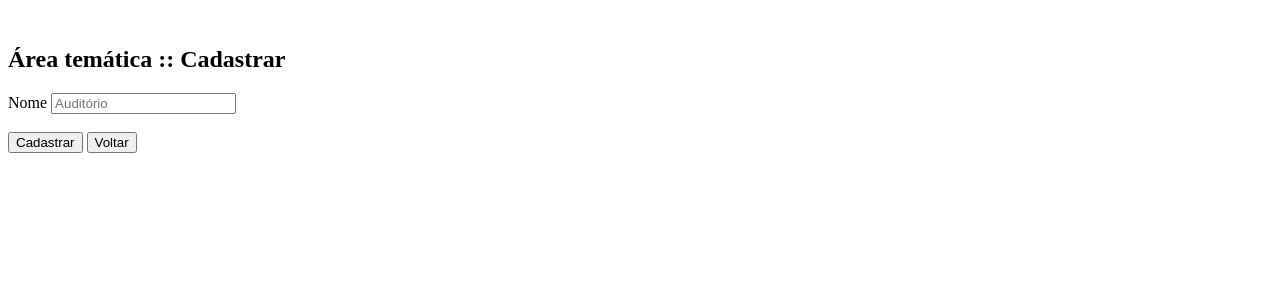
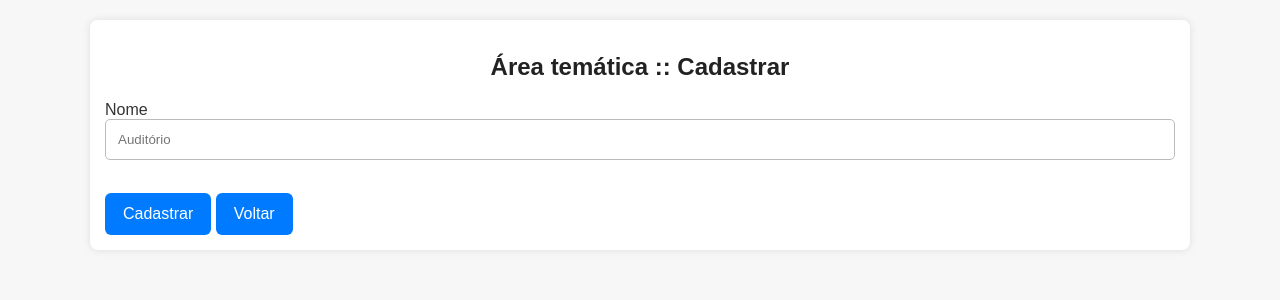
Before and after one commit to V1n1Paz/tarefa_evento, a PHP site: page /pages/area_cadastrar/index.php in a window 1280 px wide. Shown: the top 300 px of the page. Run offline with PHP 8.4, Linux system fonts and the light colour scheme.

Commit message:
CSS adcion

```diff
--- a/pages/area_cadastrar/index.php
+++ b/pages/area_cadastrar/index.php
@@ -5,9 +5,9 @@
     <meta charset="UTF-8">
     <meta name="viewport" content="width=device-width, initial-scale=1.0">
     <title>Área temática :: Cadastrar</title>
+    <link rel="stylesheet" href="../../style.css">
     <?php
     include "../../referencias.php";
-
     ?>
 </head>
 
@@ -28,8 +28,8 @@
 
                         <button class="btn btn-primary" type="submit">Cadastrar</button>
 
-                        <a href="index.php">
-                            <button type="button" class="btn btn-danger" name="btVoltar">
+                        <a href="../../index.php">
+                            <button type="button">
                                 Voltar
                             </button>
                         </a>
--- a/pages/area_editar/index.php
+++ b/pages/area_editar/index.php
@@ -5,6 +5,7 @@
     <meta charset="UTF-8">
     <meta name="viewport" content="width=device-width, initial-scale=1.0">
     <title>Área temática :: Editar</title>
+    <link rel="stylesheet" href="../../style.css">
     <?php
     include "../../referencias.php";
     ?>
--- a/pages/area_listar/index.php
+++ b/pages/area_listar/index.php
@@ -4,6 +4,7 @@
 <head>
     <meta charset="UTF-8">
     <meta name="viewport" content="width=device-width, initial-scale=1.0">
+    <link rel="stylesheet" href="../../style.css">
     <title>Áreas temáticas :: Listar</title>
 
     <?php
--- a/pages/palestra_editar/index.php
+++ b/pages/palestra_editar/index.php
@@ -4,6 +4,7 @@
 <head>
     <meta charset="UTF-8">
     <meta name="viewport" content="width=device-width, initial-scale=1.0">
+    <link rel="stylesheet" href="style.css">
     <title>Palestra :: Editar</title>
     <?php
     include "../../referencias.php";
--- a/pages/palestra_listar/index.php
+++ b/pages/palestra_listar/index.php
@@ -4,6 +4,7 @@
 <head>
     <meta charset="UTF-8">
     <meta name="viewport" content="width=device-width, initial-scale=1.0">
+    <link rel="stylesheet" href="../../style.css">
     <title>Palestras :: Listar</title>
 
     <?php
@@ -92,7 +93,10 @@
 
                     <div class="form-group">
                         <a href="../../index.php">
-                            Voltar
+
+                            <button type="button">
+                                Voltar
+                            </button>
                         </a>
                     </div>
 
--- a/pages/palestra_marcar/index.php
+++ b/pages/palestra_marcar/index.php
@@ -4,6 +4,7 @@
 <head>
     <meta charset="UTF-8">
     <meta name="viewport" content="width=device-width, initial-scale=1.0">
+    <link rel="stylesheet" href="../../style.css">
     <title>Palestra :: Marcar</title>
     <?php
     include "../../referencias.php";
--- a/pages/palestrante_cadastrar/index.php
+++ b/pages/palestrante_cadastrar/index.php
@@ -5,6 +5,7 @@
     <meta charset="UTF-8">
     <meta name="viewport" content="width=device-width, initial-scale=1.0">
     <title>Palestrante :: Cadastrar</title>
+    <link rel="stylesheet" href="../../style.css">
     <?php
     include "../../referencias.php";
     ?>
--- a/pages/palestrante_editar/index.php
+++ b/pages/palestrante_editar/index.php
@@ -4,6 +4,7 @@
 <head>
     <meta charset="UTF-8">
     <meta name="viewport" content="width=device-width, initial-scale=1.0">
+    <link rel="stylesheet" href="../../style.css">
     <title>Palestrante :: Editar</title>
     <?php
     include "../../referencias.php";
--- a/pages/palestrante_pesquisar/index.php
+++ b/pages/palestrante_pesquisar/index.php
@@ -4,6 +4,7 @@
 <head>
     <meta charset="UTF-8">
     <meta name="viewport" content="width=device-width, initial-scale=1.0">
+    <link rel="stylesheet" href="../../style.css">
     <title>Palestrante :: Pesquisar</title>
     <?php
     include "../../referencias.php";
@@ -31,8 +32,9 @@
 
                         <a href="../../index.php">
 
-                            Voltar
-
+                            <button type="button">
+                                Voltar
+                            </button>
                         </a>
 
                     </div>
--- a/pages/participante_cadastrar/index.php
+++ b/pages/participante_cadastrar/index.php
@@ -4,6 +4,7 @@
 <head>
     <meta charset="UTF-8">
     <meta name="viewport" content="width=device-width, initial-scale=1.0">
+    <link rel="stylesheet" href="../../style.css">
     <title>Participante :: Cadastrar</title>
     <?php
     include "../../referencias.php";
--- a/pages/participante_editar/index.php
+++ b/pages/participante_editar/index.php
@@ -4,6 +4,7 @@
 <head>
     <meta charset="UTF-8">
     <meta name="viewport" content="width=device-width, initial-scale=1.0">
+    <link rel="stylesheet" href="../../style.css">
     <title>Participante :: Editar</title>
     <?php
     include "../../referencias.php";
--- a/pages/participante_pesquisar/index.php
+++ b/pages/participante_pesquisar/index.php
@@ -4,6 +4,7 @@
 <head>
     <meta charset="UTF-8">
     <meta name="viewport" content="width=device-width, initial-scale=1.0">
+    <link rel="stylesheet" href="../../style.css">
     <title>Participante :: Pesquisar</title>
     <?php
     include "../../referencias.php";
@@ -31,7 +32,9 @@
 
                         <a href="../../index.php">
 
-                            Voltar
+                            <button type="button">
+                                Voltar
+                            </button>
 
                         </a>
 
--- a/referencias.php
+++ b/referencias.php
@@ -1,3 +1,3 @@
 <?php
-include ("conexao_bd.php");
+include("conexao_bd.php");
 ?>
--- a/style.css
+++ b/style.css
@@ -1,40 +1,97 @@
-body {
-  font-family: Arial, sans-serif;
-  background: #f2f2f2;
-  padding: 30px;
+/* Reset básico */
+* {
+    margin: 0;
+    padding: 0;
+    box-sizing: border-box;
 }
 
-main {
-  max-width: 600px;
-  margin: auto;
-  background: white;
+body {
+    font-family: Arial, Helvetica, sans-serif;
+    background: #f7f7f7;
+    color: #333;
     padding: 20px;
-  border-radius: 6px;
-  border: 1px solid #ddd;
 }
 
-h1 {
-  text-align: center;
-  font-size: 22px;
-  margin-bottom: 20px;
-  color: #333;
+/* Container padrão */
+.container {
+    max-width: 1100px;
+    margin: auto;
+    padding: 15px;
+    background: white;
+    border-radius: 8px;
+    box-shadow: 0 0 8px rgba(0,0,0,0.1);
 }
 
+/* Títulos */
+h1, h2 {
+    margin-bottom: 20px;
+    color: #222;
+    text-align: center;
+}
+
+/* Botões */
+button, .btn-big a, .btn {
+    background: #007bff;
+    color: white;
+    padding: 12px 18px;
+    display: inline-block;
+    border-radius: 6px;
+    text-decoration: none;
+    border: none;
+    cursor: pointer;
+    font-size: 16px;
+}
+
+button:hover,
+.btn-big:hover a,
+.btn:hover {
+    background: #0056b3;
+}
+
+/* Botões grandes do index */
 .btn-big {
     margin: 10px 0;
+    text-align: center;
 }
 
 .btn-big a {
+    width: 100%;
     display: block;
+}
+
+/* Inputs */
+input, select, textarea {
     width: 100%;
     padding: 12px;
+    margin-bottom: 15px;
+    border-radius: 5px;
+    border: 1px solid #bbb;
+}
+
+/* Links simples */
+a {
+    color: #007bff;
+    text-decoration: none;
+}
+
+a:hover {
+    opacity: 0.8;
+}
+
+/* Listagens (tabelas) */
+table {
+    width: 100%;
+    border-collapse: collapse;
+    margin-top: 20px;
+}
+
+table th {
     background: #007bff;
     color: white;
-  text-align: center;
-  text-decoration: none;
-  border-radius: 4px;
+    padding: 10px;
 }
 
-.btn-big a:hover {
-  background: #0056b3;
+table td {
+    padding: 10px;
+    border: 1px solid #ddd;
 }
```
Also changed, not shown: pages/area_pesquisar/index.php (+5 -3 lines), pages/palestra_pesquisar/index.php (+5 -5 lines), pages/palestrante_listar/index.php (+4 -3 lines), pages/participante_listar/index.php (+12 -9 lines). Lines whose indentation alone changed are shown as unchanged.
